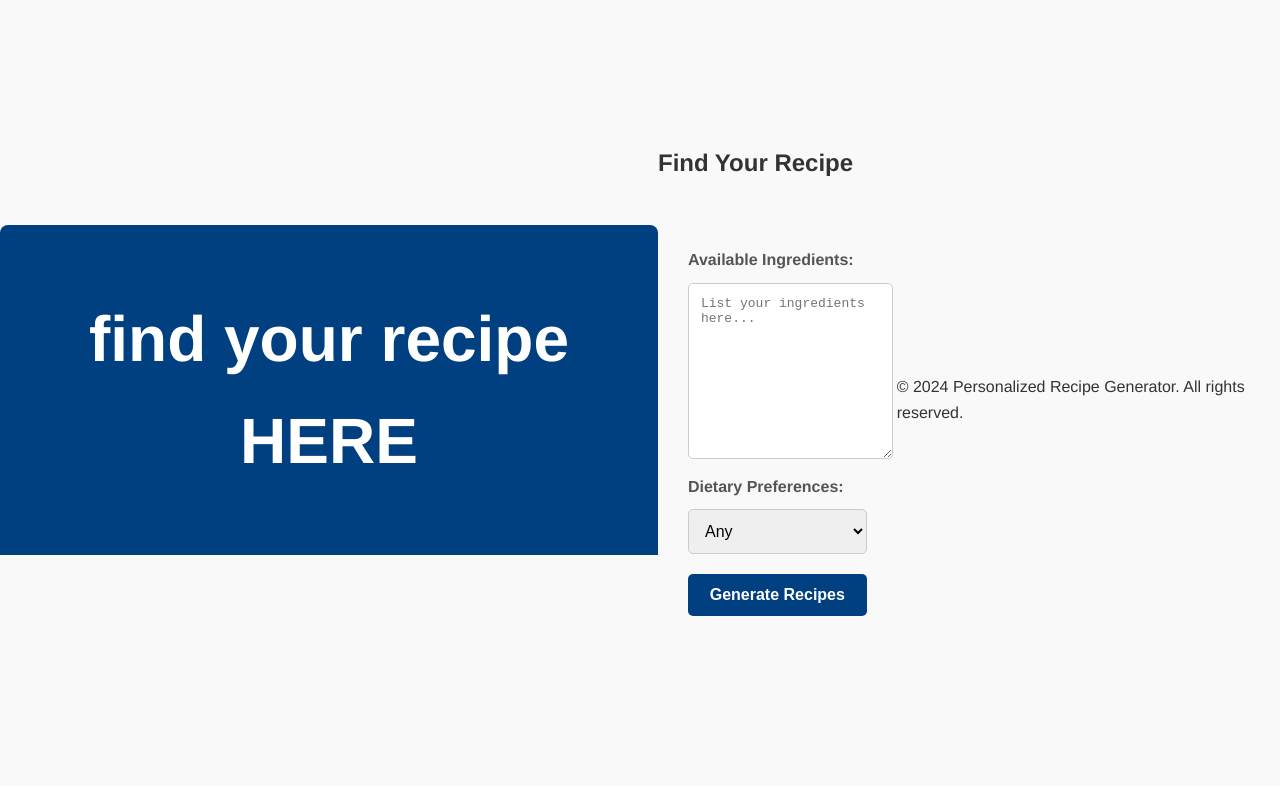
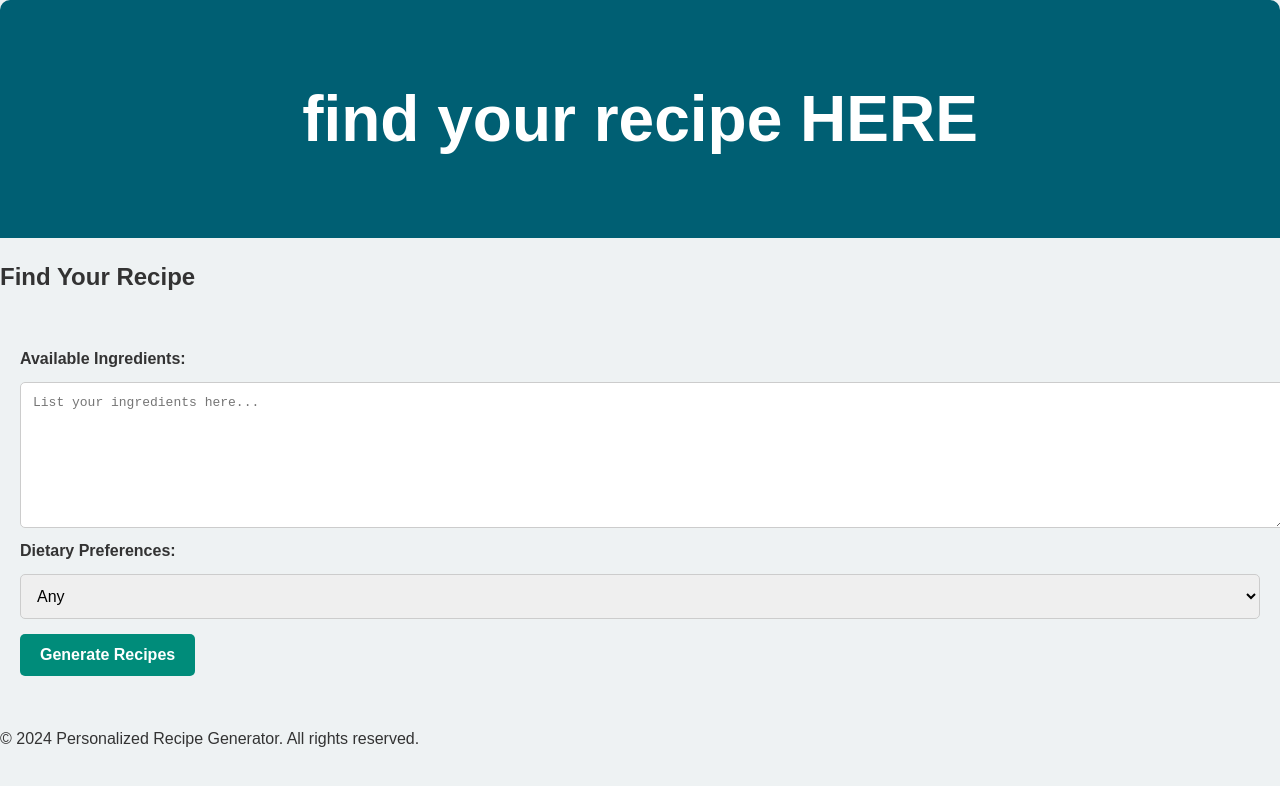
Before and after one commit to Joice-2004/Personalised_-recipe_generator, a plain HTML site: page recipe.html in a window 1280 px wide. Drawn offline with Linux system fonts and the light colour scheme.

Commit message:
Add files via upload

```diff
--- a/styles.css
+++ b/styles.css
@@ -1,114 +1,113 @@
 /* Global styles */
 body {
-    font-family: 'Helvetica Neue', Arial, sans-serif; /* Using a clean, modern font */
+    font-family: 'Arial', sans-serif; /* Clean sans-serif font */
     margin: 0;
     padding: 0;
-    background-color: #f9f9f9; /* Soft light gray background */
+    background-color: #eef2f3; /* Light neutral background */
     color: #333; /* Dark gray text for readability */
     line-height: 1.6;
-    display: flex;
-    justify-content: center;
-    align-items: center;
-    min-height: 100vh;
 }
 
 /* Centered content wrapper */
 .container {
-    max-width: 800px;
-    width: 100%;
-    padding: 30px; /* Increased padding for a more spacious layout */
+    max-width: 800px; /* Limit width for better readability */
+    width: 90%; /* Responsive width */
+    margin: auto; /* Center container */
+    padding: 30px; /* Generous padding for spacious layout */
     box-sizing: border-box;
-    background-color: #ffffff; /* White background for the main container */
-    border-radius: 8px; /* Rounded corners */
-    box-shadow: 0 4px 15px rgba(0, 0, 0, 0.1); /* Subtle shadow for depth */
+    background-color: #ffffff; /* White background for contrast */
+    border-radius: 10px; /* Slightly more rounded corners */
+    box-shadow: 0 4px 20px rgba(0, 0, 0, 0.1); /* Subtle shadow for depth */
 }
 
 /* Header styles */
 header {
-    background-color: #004080; /* Dark blue for a professional feel */
+    background-color: #005F73; /* Deep teal for a calming look */
     color: #ffffff;
     text-align: center;
-    padding: 20px;
+    padding: 25px;
     font-size: 2em; /* Larger font size for emphasis */
     font-weight: bold;
-    margin-bottom: 20px;
-    border-radius: 8px 8px 0 0; /* Rounded top corners */
+    border-radius: 10px 10px 0 0; /* Rounded top corners */
+    margin-bottom: 20px; /* Space below the header */
 }
 
 /* Form styling */
 form {
-    padding: 30px;
+    padding: 20px; /* Consistent padding within the form */
     display: flex;
-    flex-direction: column;
-    align-items: stretch; /* Full width for form elements */
+    flex-direction: column; /* Stack elements vertically */
+    align-items: flex-start; /* Align items to the left */
 }
 
+/* Label styling */
 label {
     font-weight: bold;
-    color: #555555;
-    margin-top: 15px;
-    margin-bottom: 5px; /* Space between label and input */
+    color: #333; /* Dark gray for contrast */
+    margin: 10px 0 5px; /* Space around labels */
 }
 
 /* Input, Textarea, Select styles */
 textarea, select, input[type="text"] {
-    width: 100%;
-    padding: 12px;
-    margin-top: 5px;
-    border: 1px solid #cccccc;
-    border-radius: 5px;
-    transition: border-color 0.3s ease;
-    font-size: 1em; /* Standardized font size */
+    width: 100%; /* Full width inputs */
+    padding: 12px; /* Increased padding for comfort */
+    margin-top: 5px; /* Space above input elements */
+    border: 1px solid #cccccc; /* Light border */
+    border-radius: 5px; /* Rounded corners */
+    transition: border-color 0.3s, box-shadow 0.3s; /* Smooth transition */
+    font-size: 1em; /* Standard font size */
 }
 
+/* Reduced height for the textarea specifically for ingredients input */
 textarea {
-    height: 150px; /* Larger height for better ingredient entry */
+    height: 120px; /* Reduced height for ingredient entry */
     resize: vertical; /* Allow vertical resizing */
 }
 
 textarea:focus, select:focus, input[type="text"]:focus {
-    border-color: #004080; /* Dark blue for focus */
-    outline: none;
-    box-shadow: 0 0 5px rgba(0, 64, 128, 0.3); /* Soft blue shadow on focus */
+    border-color: #005F73; /* Change border color on focus */
+    outline: none; /* Remove outline */
+    box-shadow: 0 0 5px rgba(0, 95, 115, 0.3); /* Soft teal shadow */
 }
 
 /* Button styling */
 button {
-    background-color: #004080; /* Consistent dark blue */
+    background-color: #008C7A; /* Softer teal for buttons */
     color: #ffffff;
     border: none;
-    padding: 12px 18px;
-    border-radius: 5px;
+    padding: 12px 20px; /* Larger button for better touch targets */
+    border-radius: 5px; /* Rounded corners */
     cursor: pointer;
-    margin-top: 20px;
-    font-size: 1em;
+    margin-top: 15px; /* Space above button */
+    font-size: 1em; /* Standard font size */
     font-weight: bold;
-    transition: background-color 0.3s ease, transform 0.2s;
+    transition: background-color 0.3s, transform 0.2s; /* Smooth transitions */
 }
 
 button:hover {
-    background-color: #003366; /* Slightly darker blue on hover */
-    transform: translateY(-1px); /* Subtle lift effect */
+    background-color: #005F73; /* Darker teal on hover */
+    transform: translateY(-1px); /* Slight lift effect */
 }
 
 /* Recipes section */
 .recipes {
-    margin-top: 30px;
+    margin-top: 30px; /* Space above recipes */
+    width: 100%; /* Full width for recipe section */
 }
 
 .recipe {
-    background-color: #f0f0f0; /* Light gray for recipe cards */
-    padding: 15px;
-    margin: 15px 0;
-    border-radius: 8px;
-    border-left: 5px solid #004080; /* Consistent dark blue for accents */
-    box-shadow: 0 2px 10px rgba(0, 0, 0, 0.05);
+    background-color: #D9EAD3; /* Light green for recipe cards */
+    padding: 15px; /* Ample padding */
+    margin: 15px 0; /* Space between recipes */
+    border-radius: 8px; /* Rounded corners */
+    border-left: 5px solid #008C7A; /* Teal accent on the left */
+    box-shadow: 0 2px 10px rgba(0, 0, 0, 0.05); /* Light shadow for depth */
 }
 
 /* Responsive adjustments */
 @media (max-width: 600px) {
     header {
-        font-size: 1.5em; /* Slightly smaller font on smaller screens */
+        font-size: 1.5em; /* Slightly smaller header font on mobile */
     }
 
     .container {
@@ -116,6 +115,6 @@ button:hover {
     }
 
     button {
-        padding: 10px 15px;
+        padding: 10px 15px; /* Adjust button padding */
     }
 }
```
